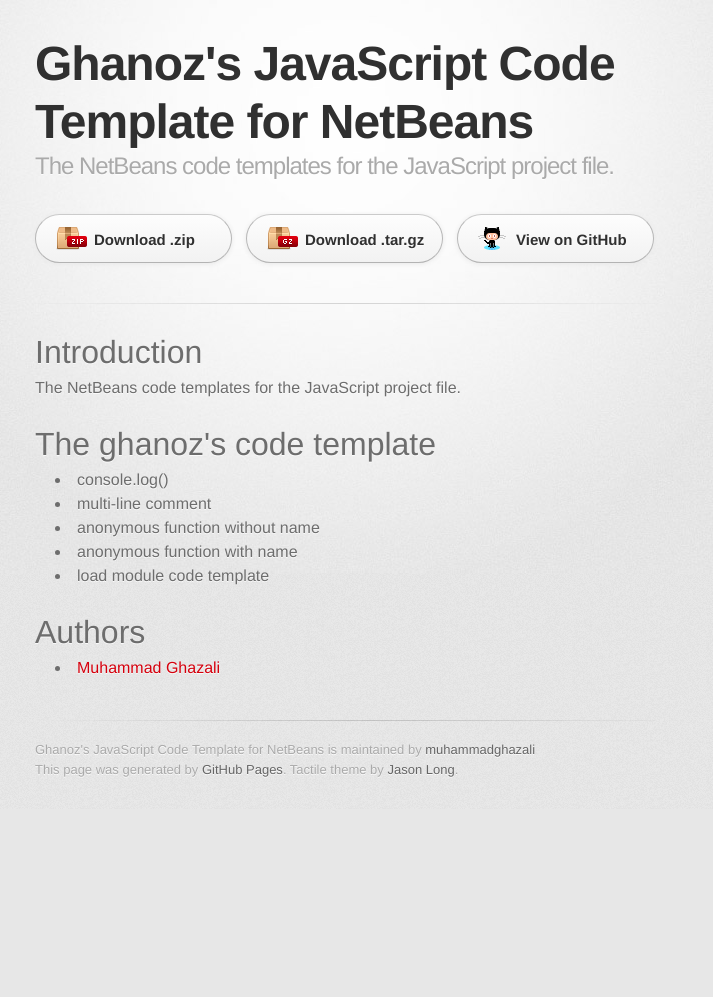
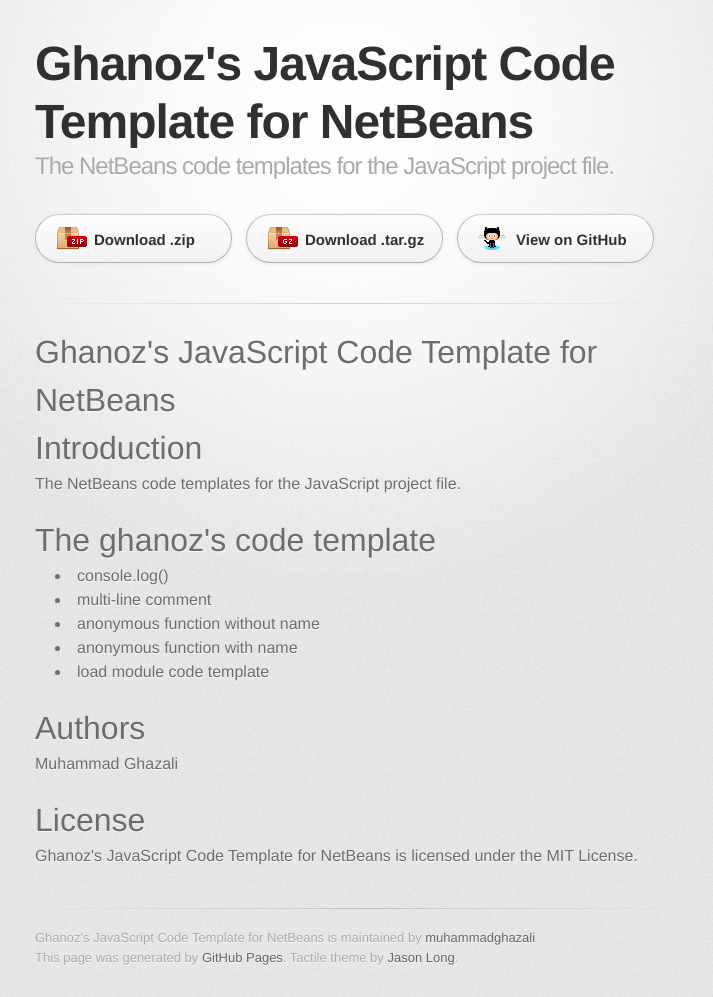
Before and after one commit to muhammadghazali/ghanoz-js-code-templates-for-netbeans, a plain HTML site: page index.html in a window 1280 px wide. Shown: the whole page, without its empty margins (295-1008 px from the left). Before the commit the page ends 809 px from the top, so only its background shows below. Drawn offline with Linux system fonts and the light colour scheme; a web font is replaced by a local one.

Commit message:
Create gh-pages branch via GitHub

```diff
--- a/index.html
+++ b/index.html
@@ -31,7 +31,9 @@
         <hr>
 
         <section id="main_content">
-          <h1>Introduction</h1>
+          <h1>Ghanoz's JavaScript Code Template for NetBeans</h1>
+
+<h1>Introduction</h1>
 
 <p>The NetBeans code templates for the JavaScript project file.</p>
 
@@ -45,9 +47,11 @@
 <li>load module code template</li>
 </ul><h1>Authors</h1>
 
-<ul>
-<li><a href="http://github.com/muhammadghazali">Muhammad Ghazali</a></li>
-</ul>
+<p>Muhammad Ghazali</p>
+
+<h1>License</h1>
+
+<p>Ghanoz's JavaScript Code Template for NetBeans is licensed under the MIT License.</p>
         </section>
 
         <footer>
--- a/params.json
+++ b/params.json
@@ -1 +1 @@
-{"body":"# Introduction\r\nThe NetBeans code templates for the JavaScript project file.\r\n\r\n# The ghanoz's code template\r\n* console.log()\r\n* multi-line comment\r\n* anonymous function without name\r\n* anonymous function with name\r\n* load module code template\r\n\r\n# Authors\r\n* [Muhammad Ghazali](http://github.com/muhammadghazali)","name":"Ghanoz's JavaScript Code Template for NetBeans","google":"","tagline":"The NetBeans code templates for the JavaScript project file.","note":"Don't delete this file! It's used internally to help with page regeneration."}
+{"name":"Ghanoz's JavaScript Code Template for NetBeans","tagline":"The NetBeans code templates for the JavaScript project file.","google":"","note":"Don't delete this file! It's used internally to help with page regeneration.","body":"Ghanoz's JavaScript Code Template for NetBeans\r\n===\r\n\r\n# Introduction\r\nThe NetBeans code templates for the JavaScript project file.\r\n\r\n# The ghanoz's code template\r\n\r\n* console.log()\r\n* multi-line comment\r\n* anonymous function without name\r\n* anonymous function with name\r\n* load module code template\r\n\r\n# Authors\r\nMuhammad Ghazali\r\n\r\n# License\r\nGhanoz's JavaScript Code Template for NetBeans is licensed under the MIT License.\r\n\r\n"}
```
